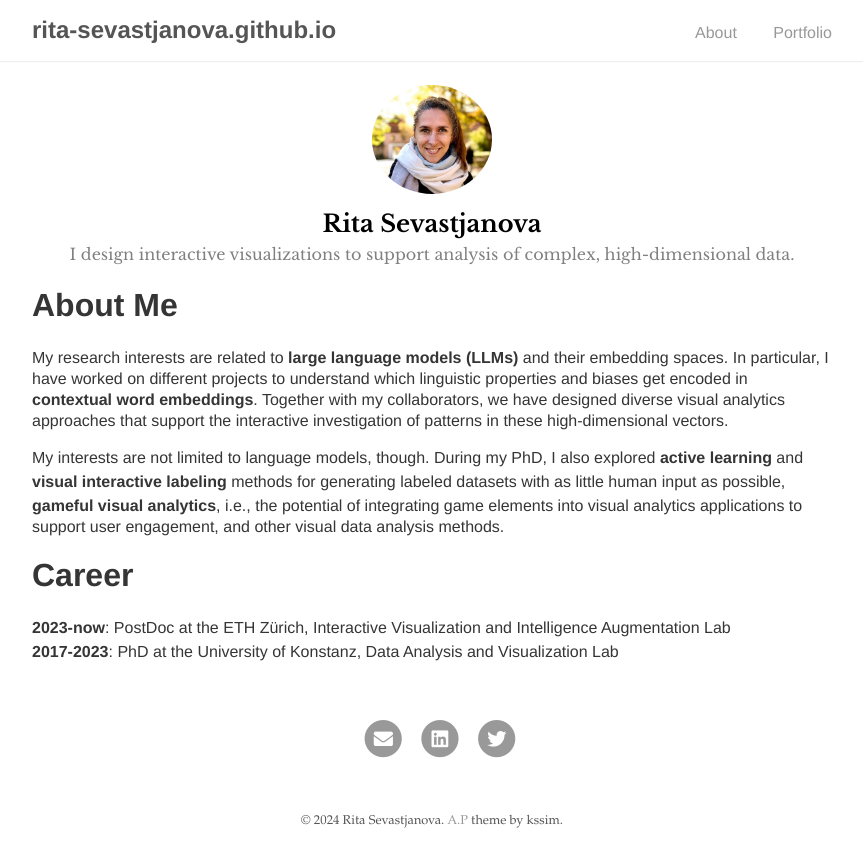
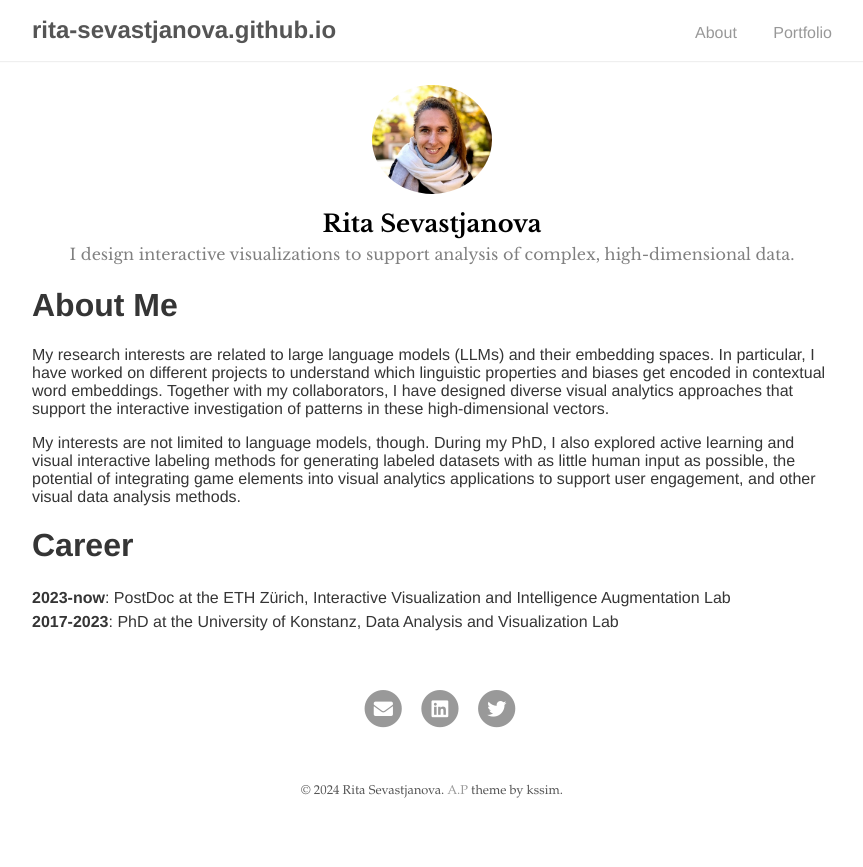
Before and after one commit to rita-sevastjanova/rita-sevastjanova.github.io, a Jekyll site: the page built from index.md, in a window 1280 px wide. Shown: the top 867 px of the page, without its empty margins (208-1071 px from the left). Built offline with Jekyll 4.4.1, drawn with Linux system fonts in a browser that asks for light colours; our own code applies the rules of GitHub Pages for plain Markdown files.

Commit message:
remove bold style

```diff
--- a/index.md
+++ b/index.md
@@ -3,9 +3,9 @@ layout: about
 ---
 
 # About Me
-My research interests are related to <b>large language models (LLMs)</b> and their embedding spaces. In particular, I have worked on different projects to understand which linguistic properties and biases get encoded in <b>contextual word embeddings</b>. Together with my collaborators, we have designed diverse visual analytics approaches that support the interactive investigation of patterns in these high-dimensional vectors.
+My research interests are related to large language models (LLMs) and their embedding spaces. In particular, I have worked on different projects to understand which linguistic properties and biases get encoded in contextual word embeddings. Together with my collaborators, I have designed diverse visual analytics approaches that support the interactive investigation of patterns in these high-dimensional vectors.
 
-My interests are not limited to language models, though. During my PhD, I  also explored <b>active learning</b> and <b>visual interactive labeling</b> methods for generating labeled datasets with as little human input as possible, <b>gameful visual analytics</b>, i.e., the potential of integrating game elements into visual analytics applications to support user engagement, and other visual data analysis methods.
+My interests are not limited to language models, though. During my PhD, I  also explored active learning and visual interactive labeling methods for generating labeled datasets with as little human input as possible, the potential of integrating game elements into visual analytics applications to support user engagement, and other visual data analysis methods.
 <br/>
 
 # Career
```
Also changed, not shown: 2 other files.
